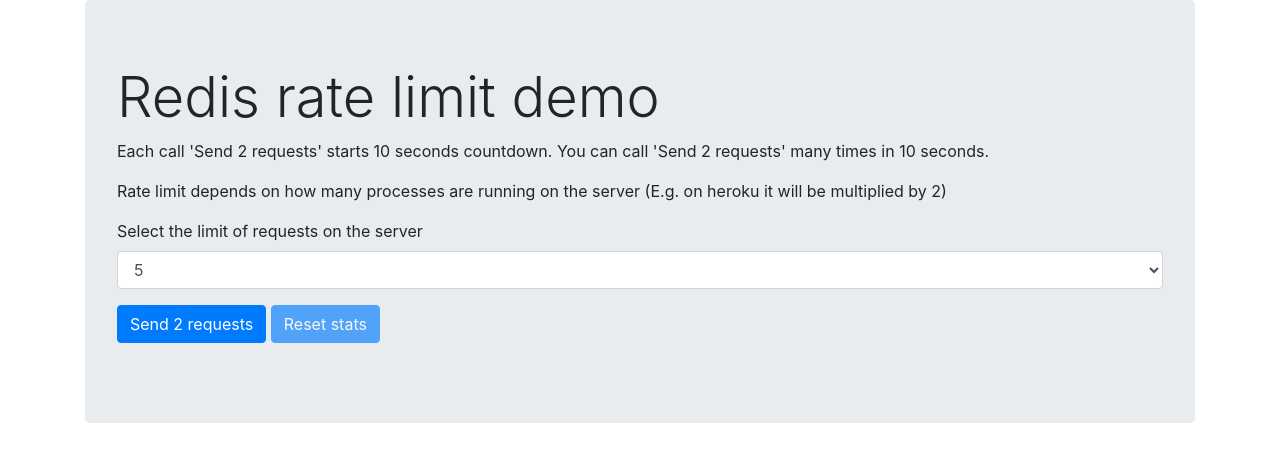
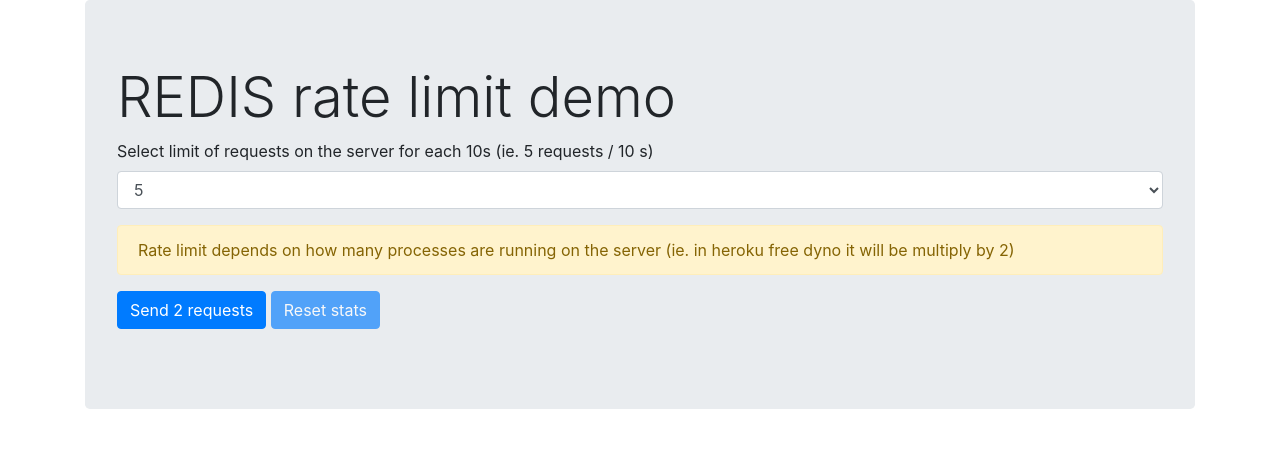
Before and after one commit to redis-developer/basic-redis-rate-limiting-demo-nodejs, a website: page src/public/index.html in a window 1280 px wide. Drawn offline with nearby package versions, Linux system fonts and the light colour scheme; no server answers.

Commit message:
Changing texts (#4)

```diff
--- a/package.json
+++ b/package.json
@@ -4,11 +4,12 @@
     "description": "",
     "main": "src/index.js",
     "scripts": {
-        "dev": "nodemon src/index.js"
+        "dev": "NODE_ENV=development nodemon src/index.js"
     },
     "author": "",
     "license": "ISC",
     "dependencies": {
+        "dotenv": "^8.2.0",
         "body-parser": "^1.19.0",
         "express": "^4.17.1",
         "express-rate-limit": "^5.2.3",
@@ -16,7 +17,6 @@
         "redis": "^3.0.2"
     },
     "devDependencies": {
-        "dotenv": "^8.2.0",
         "nodemon": "^2.0.6"
     }
 }
--- a/src/index.js
+++ b/src/index.js
@@ -6,9 +6,7 @@
 const RedisStore = require('rate-limit-redis');
 const { promisify } = require('util');
 
-if (process.env.NODE_ENV === 'development') {
-    require('dotenv').config();
-}
+require('dotenv').config();
 
 const app = express();
 
--- a/src/public/index.html
+++ b/src/public/index.html
@@ -20,23 +20,19 @@
         </style>
         <div class="container">
             <div class="jumbotron">
-                <h1 class="display-4">Redis rate limit demo</h1>
-                <p
-                    >Each call 'Send 2 requests' starts 10 seconds countdown. You can call 'Send 2 requests' many times
-                    in 10 seconds.</p
-                >
-                <p
-                    >Rate limit depends on how many processes are running on the server (E.g. on heroku it will be
-                    multiplied by 2)
-                </p>
+                <h1 class="display-4">REDIS rate limit demo</h1>
+
                 <form>
                     <div class="form-group">
-                        <label for="limit-select">Select the limit of requests on the server</label>
+                        <label for="limit-select">Select limit of requests on the server for each 10s (ie. 5 requests / 10 s)</label>
                         <select id="limit-select" class="form-control">
                             <option>5</option>
                             <option>10</option>
                             <option>20</option>
                         </select>
+                    </div>
+                    <div class="alert alert-warning" role="alert">
+                        Rate limit depends on how many processes are running on the server (ie. in heroku free dyno it will be multiply by 2)
                     </div>
                     <button id="test-button" type="button" class="btn btn-primary">Send 2 requests</button>
                     <button id="reset-button" type="button" class="btn btn-primary">Reset stats</button>
```
